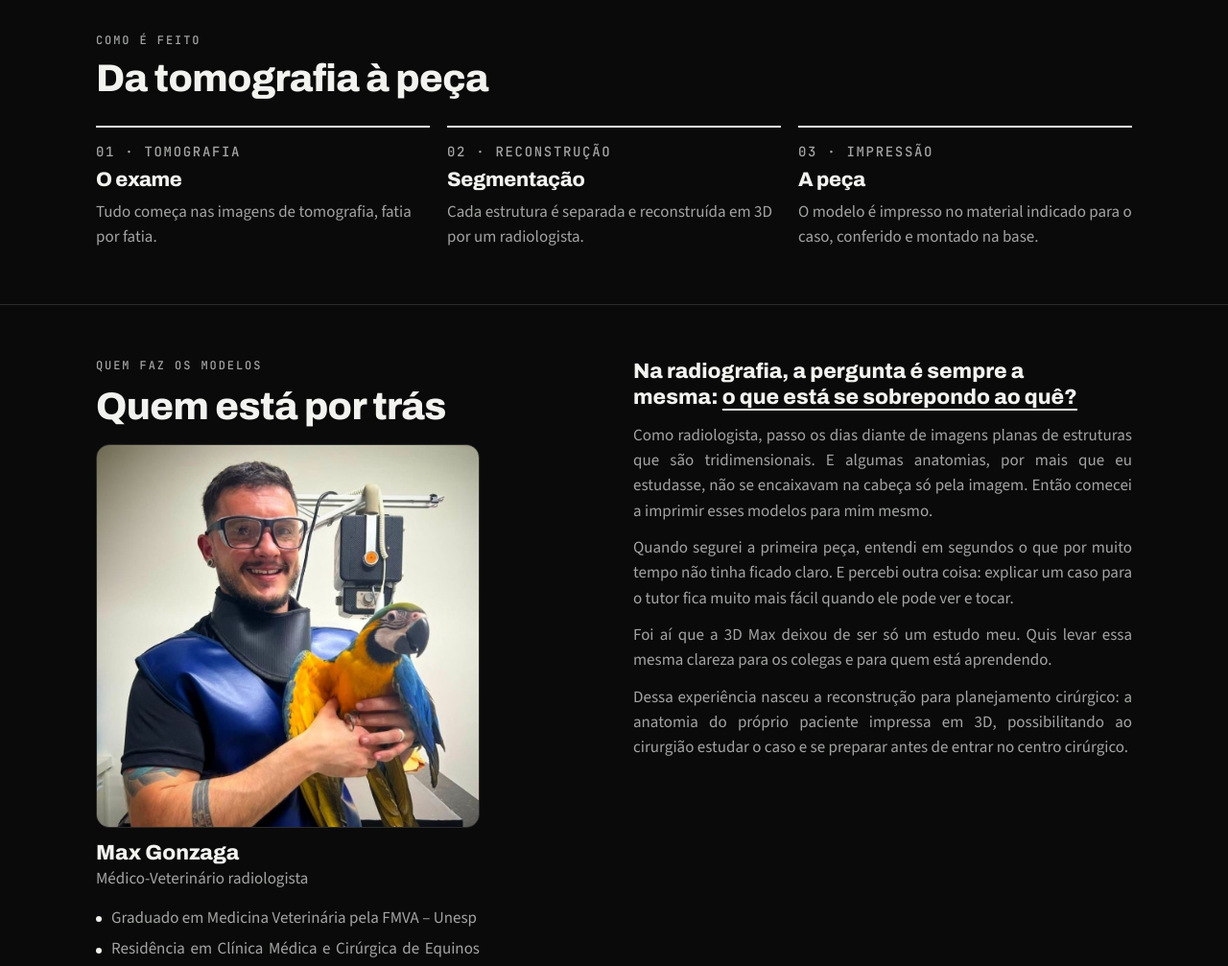
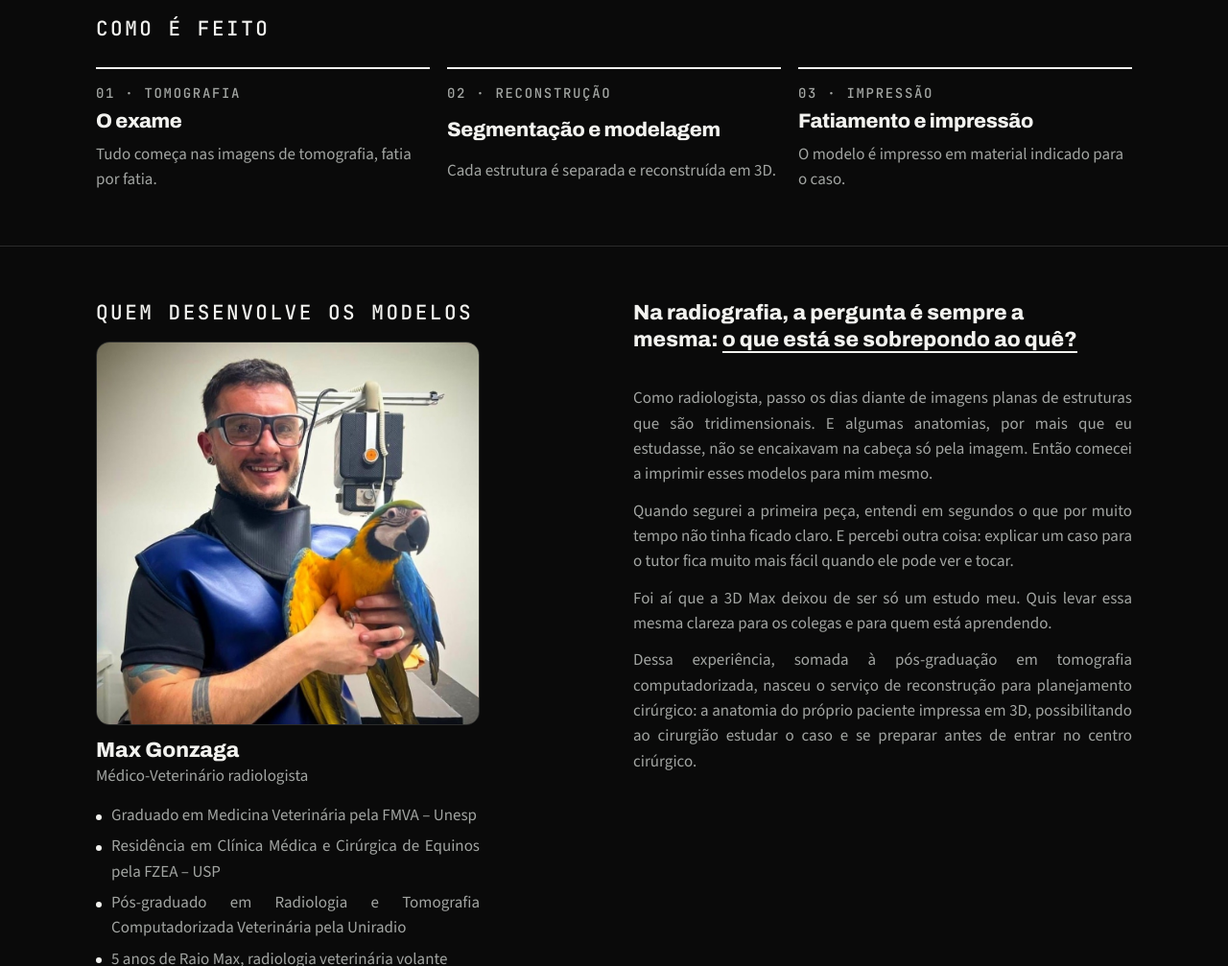
Before and after one commit to 3dmaxbiomodelos-star/site-3dmaxrm, a plain HTML site: page public/index.html in a window 1280 px wide. Shown: the part 1200-2207 px from the top of the page at 96% size. Drawn offline with nearby package versions, Linux system fonts and the light colour scheme.

Commit message:
Prévia 4: títulos de seção, textos do Como é feito e do Quem desenvolve, preço com desconto no Pix
Co-Authored-By: Claude Opus 5.5 <noreply@anthropic.com>
Claude-Session: https://claude.ai/code/session_0169P7kFYmCWzJ5yBai2GrJG

```diff
--- a/public/index.html
+++ b/public/index.html
@@ -146,6 +146,8 @@ header.cover h1{font-size:clamp(36px,5vw,58px);line-height:1.02;margin:8px 0 12p
 header.cover .lede{color:var(--soft);font-size:18px;margin:0;max-width:40em}
 @media (max-width:620px){header.cover{grid-template-columns:1fr;gap:20px;padding-top:28px}header.cover img{width:170px;height:170px}}
 .brand .tagline{display:inline-block!important;font:500 14px var(--mono);letter-spacing:.12em;text-transform:uppercase;color:var(--soft);line-height:1.4;max-width:none}@media (max-width:420px){.brand .tagline{font-size:11px;letter-spacing:.08em;max-width:170px}}
+.eyebrow.big{font-size:21px;letter-spacing:.12em;color:var(--ink);white-space:nowrap}@media (max-width:620px){.eyebrow.big{font-size:17px}}
+.story .hook{margin-bottom:22px!important}
 </style>
 </head>
 <body>
@@ -177,7 +179,7 @@ header.cover .lede{color:var(--soft);font-size:18px;margin:0;max-width:40em}
 </header></div>
 
 <section id="caminho"><div class="wrap">
-  <div class="sechead"><h2>O que fazemos</h2></div>
+  <div class="sechead"><div class="eyebrow big">O que fazemos</div></div>
   <div class="paths">
     <a class="path" href="/catalogo/">
       <div class="ph"><img src="img/hero.jpg" alt="Coração canino em corte tomográfico"><img src="img/carpo-g.jpg" alt="Carpo de cão impresso em 3D"></div>
@@ -191,17 +193,17 @@ header.cover .lede{color:var(--soft);font-size:18px;margin:0;max-width:40em}
 </div></section>
 
 <section><div class="wrap">
-  <div class="sechead"><div class="eyebrow">Como é feito</div><h2>Da tomografia à peça</h2></div>
+  <div class="sechead"><div class="eyebrow big">Como é feito</div></div>
   <div class="steps">
     <div class="step"><span class="n">01 · TOMOGRAFIA</span><h3>O exame</h3><p>Tudo começa nas imagens de tomografia, fatia por fatia.</p></div>
-    <div class="step"><span class="n">02 · RECONSTRUÇÃO</span><h3>Segmentação</h3><p>Cada estrutura é separada e reconstruída em 3D por um radiologista.</p></div>
-    <div class="step"><span class="n">03 · IMPRESSÃO</span><h3>A peça</h3><p>O modelo é impresso no material indicado para o caso, conferido e montado na base.</p></div>
+    <div class="step"><span class="n">02 · RECONSTRUÇÃO</span><h3>Segmentação e modelagem</h3><p>Cada estrutura é separada e reconstruída em 3D.</p></div>
+    <div class="step"><span class="n">03 · IMPRESSÃO</span><h3>Fatiamento e impressão</h3><p>O modelo é impresso em material indicado para o caso.</p></div>
   </div>
 </div></section>
 
 <section id="sobre"><div class="wrap about">
   <div class="me">
-    <div class="eyebrow">Quem faz os modelos</div><h2>Quem está por trás</h2>
+    <div class="eyebrow big">Quem desenvolve os modelos</div>
     <figure class="mephoto"><img src="img/max.jpg" alt="Max Gonzaga, Médico-Veterinário radiologista, segurando uma arara"></figure>
     <div class="who"><b>Max Gonzaga</b><span>Médico-Veterinário radiologista</span></div>
     <ul class="creds">
@@ -217,7 +219,7 @@ header.cover .lede{color:var(--soft);font-size:18px;margin:0;max-width:40em}
     <p>Como radiologista, passo os dias diante de imagens planas de estruturas que são tridimensionais. E algumas anatomias, por mais que eu estudasse, não se encaixavam na cabeça só pela imagem. Então comecei a imprimir esses modelos para mim mesmo.</p>
     <p>Quando segurei a primeira peça, entendi em segundos o que por muito tempo não tinha ficado claro. E percebi outra coisa: explicar um caso para o tutor fica muito mais fácil quando ele pode ver e tocar.</p>
     <p>Foi aí que a 3D Max deixou de ser só um estudo meu. Quis levar essa mesma clareza para os colegas e para quem está aprendendo.</p>
-    <p>Dessa experiência nasceu a reconstrução para planejamento cirúrgico: a anatomia do próprio paciente impressa em 3D, possibilitando ao cirurgião estudar o caso e se preparar antes de entrar no centro cirúrgico.</p>
+    <p>Dessa experiência, somada à pós-graduação em tomografia computadorizada, nasceu o serviço de reconstrução para planejamento cirúrgico: a anatomia do próprio paciente impressa em 3D, possibilitando ao cirurgião estudar o caso e se preparar antes de entrar no centro cirúrgico.</p>
   </div>
 </div></section>
 
```
Also changed, not shown: public/catalogo/index.html (+5 -3 lines).
